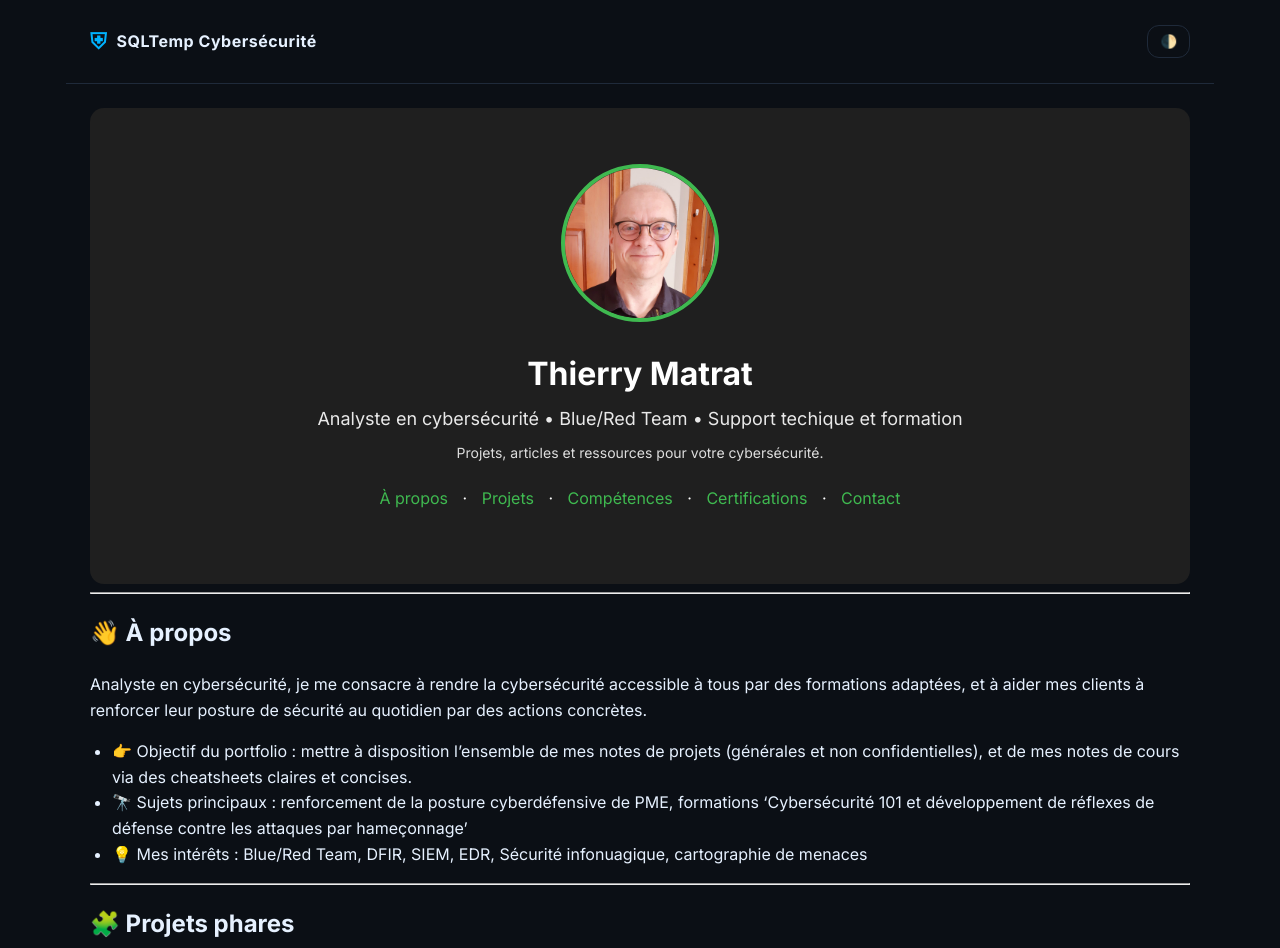
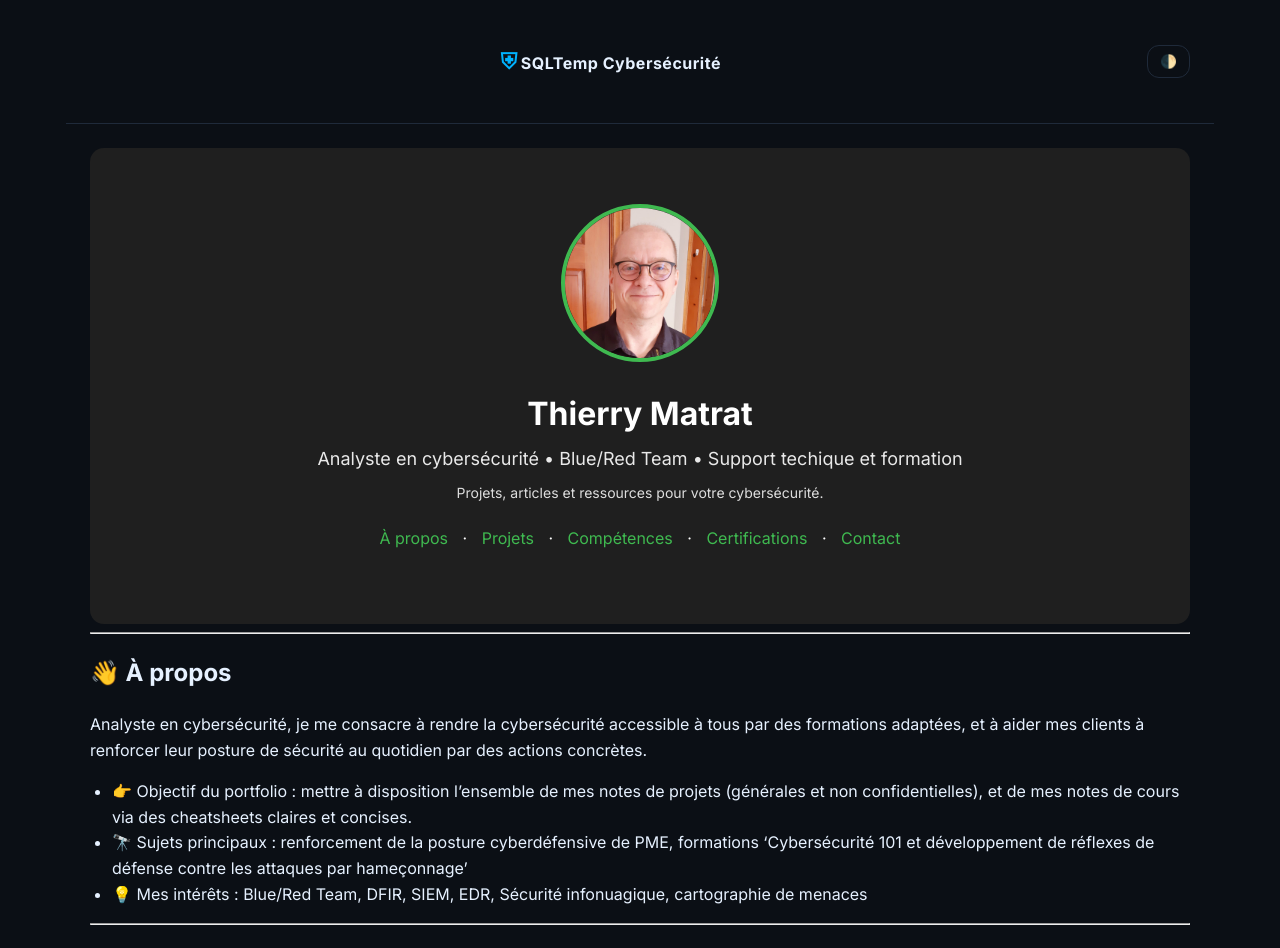
Before and after one commit to sqltemp/portfolio, a Jekyll site: the page built from index.md, in a window 1280 px wide. Shown: the top 948 px of the page. Built offline with Jekyll 4.4.1, drawn with Linux system fonts in a browser that asks for light colours; our own code applies the rules of GitHub Pages for plain Markdown files; grey boxes are pictures that could not be loaded.

Commit message:
Update custom.css

```diff
--- a/assets/css/custom.css
+++ b/assets/css/custom.css
@@ -1,6 +1,19 @@
 /* ====== BASE ====== */
 .projects-row {
   /* rien ici pour desktop, ton inline fait déjà le job */
+}
+.logo {
+  text-align: center;   /* centre le contenu horizontalement */
+  margin: 20px auto;    /* espace autour du logo */
+  display: block;
+}
+
+.logo h1 {
+  color: var(--accent); /* couleur verte si tu veux garder ton thème */
+  font-family: "Courier New", monospace;
+  font-size: 2rem;
+  text-transform: uppercase;
+  letter-spacing: 1px;
 }
 
 /* Cartes : règles génériques au cas où */
```
